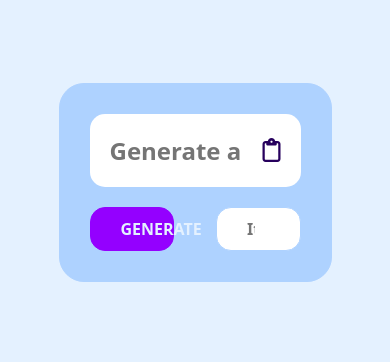
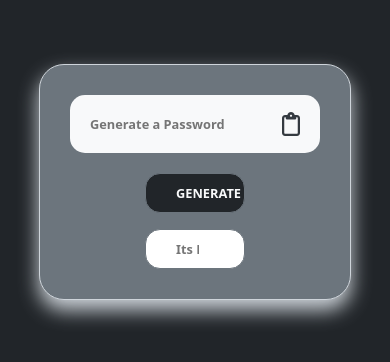
Before and after one commit to Mano4life/password_generator, a plain HTML site: page index.html in a window 390 px wide. Shown: the part 240-602 px from the top of the page. Drawn offline with nearby package versions, Linux system fonts and the light colour scheme.

Commit message:
Update style.css

```diff
--- a/style.css
+++ b/style.css
@@ -1,3 +1,13 @@
+:root{
+    --back1:#212529;
+    --back2: #6c757d;
+    --input: #f8f9fa;
+    --border: #ced4da;
+    --textMain: #343a40;
+    --textSecond: #f8f9fa;
+
+}
+
 *{
     margin: 0;
     padding: 0;
@@ -11,7 +21,7 @@ body{
     display: flex;
     justify-content: center;
     align-items: center;
-    background-color: #E4F1FF;
+    background-color: var(--back1);
 }
 
 .container{
@@ -19,16 +29,17 @@ body{
     flex-direction: column;
     justify-content: center;
     align-items: center;
-    width: 70%;
-    border: 1px solid #AED2FF;
+    width: 40em;
+    border: 1px solid var(--border);
+    box-shadow: 0px 10px 20px var(--border);
     border-radius: 25px;
     padding: 30px;
-    background: #AED2FF;
+    background: var(--back2);
     gap: 20px;
 }
 
 .container .display{
-    background-color: white;
+    background-color: var(--input);
     width: 100%;
     padding: 10px 20px;
     display: flex;
@@ -43,19 +54,20 @@ body{
     border: none;
     outline: none;
     background: transparent;
-    color: #27005D;
+    color: var(--textMain);
     font-weight: 600;
     font-size: 24px;
 }
 
 #password::selection{
-    background-color: #AED2FF;
+    background-color: var(--back1);
+    color: var(--textSecond);
 }
 
 #cbutton{
     cursor: pointer;
     font-size: 24px;
-    color: #27005D;
+    color: var(--textMain);
 }
 
 .rotate{
@@ -82,21 +94,45 @@ body{
     padding: 10px 30px;
     width: 40%;
     border-radius: 15px;
-    border: 1px solid #9400FF;
-    background: #9400FF;
-    color: #E4F1FF;
+    border: 1px solid var(--back2);
+    background-color: var(--back1);
+    color: var(--textSecond);
     cursor: pointer;
     font-weight: 600;
     font-size: 16px;
     text-transform: uppercase;
+    transition: .3s;
+}
+
+.gbutton:hover{
+    background-color: var(--border);
+    border-color: var(--back1);
+    color: var(--textMain);
 }
 
 #input{
     border-radius: 15px;
-    border: 1px solid #AED2FF;
+    border: 1px solid var(--back2);
     text-align: center;
     padding: 10px 30px;
     width: 40%;
     font-weight: 600;
     font-size: 16px;
+    outline: none;
 }
+
+@media (max-width: 625px) {
+    .container{
+        width: 80%;
+    }
+    .content{
+        flex-direction: column;
+        gap: 1em;
+    }
+    .both{
+        width: 100% !important;
+    }
+    #password, .gbutton, #input{
+        font-size: .8em;
+    }
+}
```
